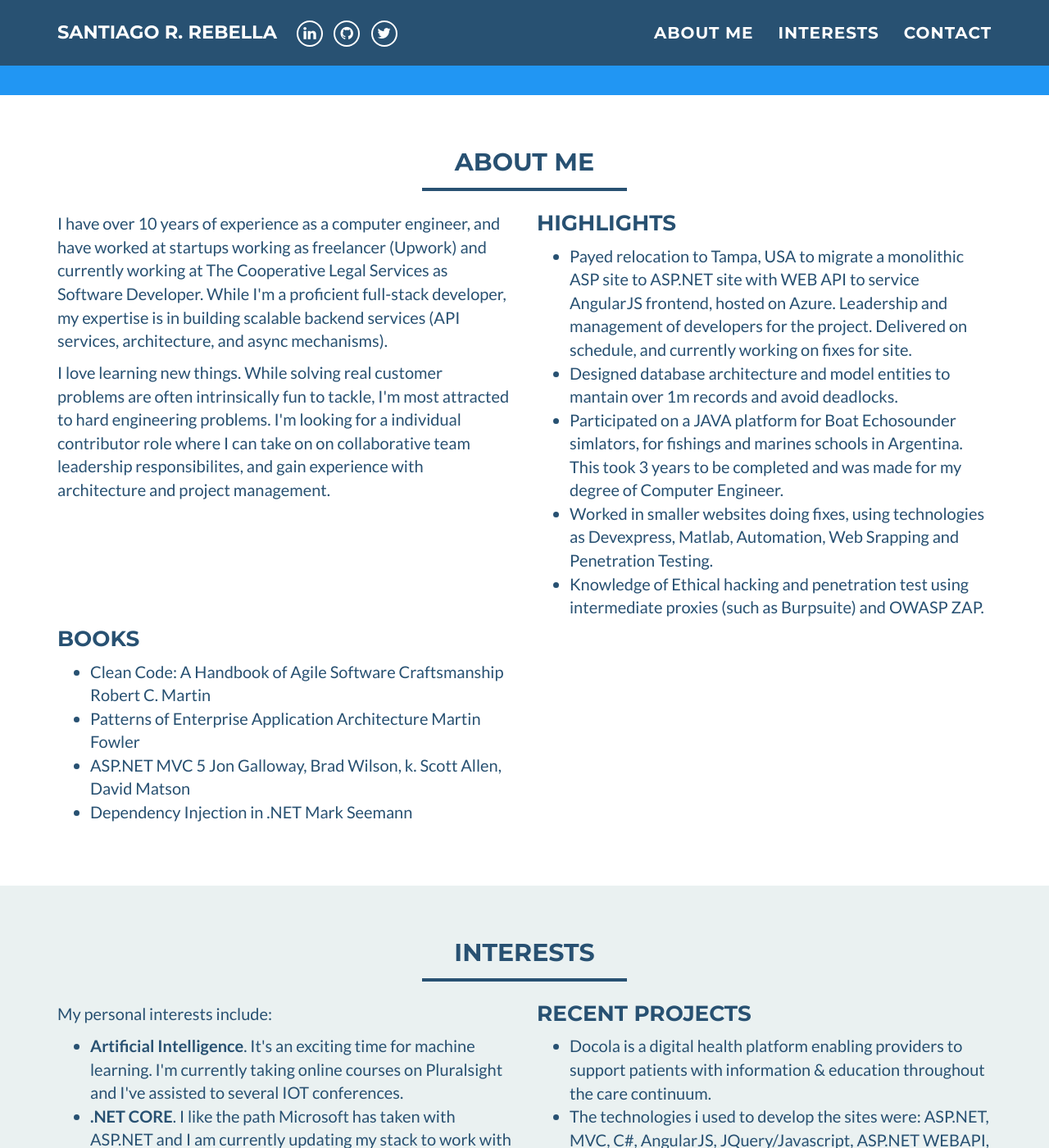
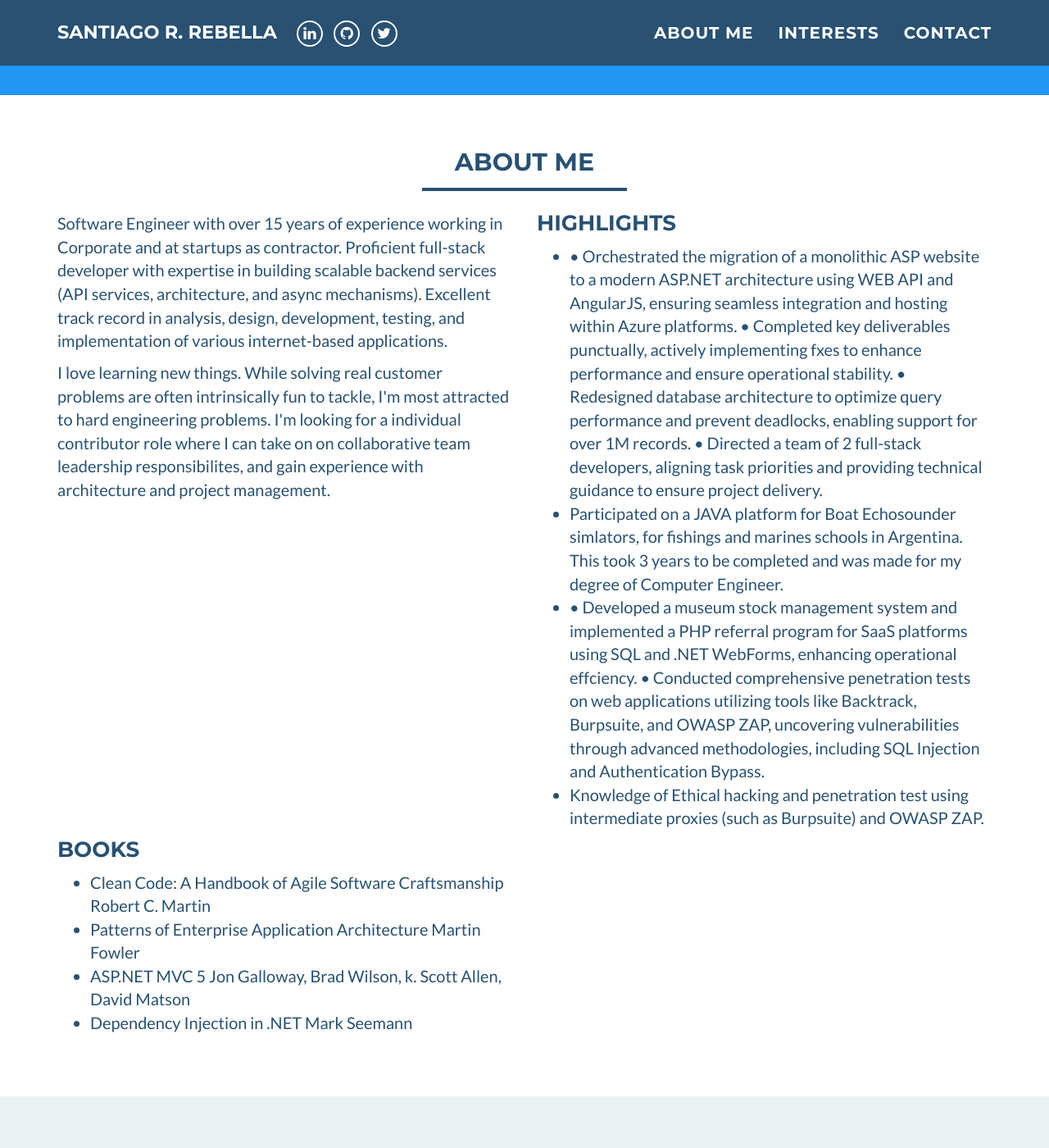
Before and after one commit to srebella/portfolio, a Jekyll site: the page built from index.html, in a window 1280 px wide and 1400 px high, scrolled down 430 px. Shown: the whole window at 82% size. Built offline with Jekyll 4.4.1, drawn with Linux system fonts in a browser that asks for light colours.

Commit message:
Update about_me.html

```diff
--- a/_includes/about_me.html
+++ b/_includes/about_me.html
@@ -9,10 +9,10 @@
     <div class="row">
 	    <div class="col-sm-6">
     		<p>
-            I have over 10 years of experience as a computer engineer, and have worked
-            at startups working as freelancer (Upwork) and currently working at The Cooperative Legal Services as Software Developer. While I'm a proficient full-stack
-            developer, my expertise is in building scalable backend services (API services, architecture,
-            and async mechanisms).
+            Software Engineer with over 15 years of experience working in Corporate and at startups as contractor. Proficient
+full-stack developer with expertise in building scalable backend services (API services, architecture, and async
+mechanisms). Excellent track record in analysis, design, development, testing, and implementation of various
+internet-based applications.
         </p>
         <p>
            I love learning new things.
@@ -27,20 +27,25 @@
 		    <h3 style="margin-top:0;">Highlights</h3>
 		    <ul>
     			<li>
-				Payed relocation to Tampa, USA to migrate a monolithic ASP site to ASP.NET site with WEB API to service
-				AngularJS frontend, hosted on Azure.
-				Leadership and management of developers for the project.
-				Delivered on schedule, and currently working on fixes for site.
-				</li>
-				<li>
-				Designed database architecture and model entities to mantain over 1m records and avoid deadlocks.
+• Orchestrated the migration of a monolithic ASP website to a modern ASP.NET architecture using WEB API and
+AngularJS, ensuring seamless integration and hosting within Azure platforms.
+• Completed key deliverables punctually, actively implementing fxes to enhance performance and ensure
+operational stability.
+• Redesigned database architecture to optimize query performance and prevent deadlocks, enabling support for
+over 1M records.
+• Directed a team of 2 full-stack developers, aligning task priorities and providing technical guidance to ensure
+project delivery.
     			</li>
           <li>
             Participated on a JAVA platform for Boat Echosounder simlators, for fishings and marines schools in Argentina.
 			This took 3 years to be completed and was made for my degree of Computer Engineer.
           </li>
           <li>
-            Worked in smaller websites doing fixes, using technologies as Devexpress, Matlab, Automation, Web Srapping and Penetration Testing.
+           • Developed a museum stock management system and implemented a PHP referral program for SaaS platforms
+using SQL and .NET WebForms, enhancing operational effciency.
+• Conducted comprehensive penetration tests on web applications utilizing tools like Backtrack, Burpsuite,
+and OWASP ZAP, uncovering vulnerabilities through advanced methodologies, including SQL Injection and
+Authentication Bypass.
     			</li>
     			<li>
             Knowledge of Ethical hacking and penetration test using intermediate proxies (such as Burpsuite) and OWASP ZAP.
```
